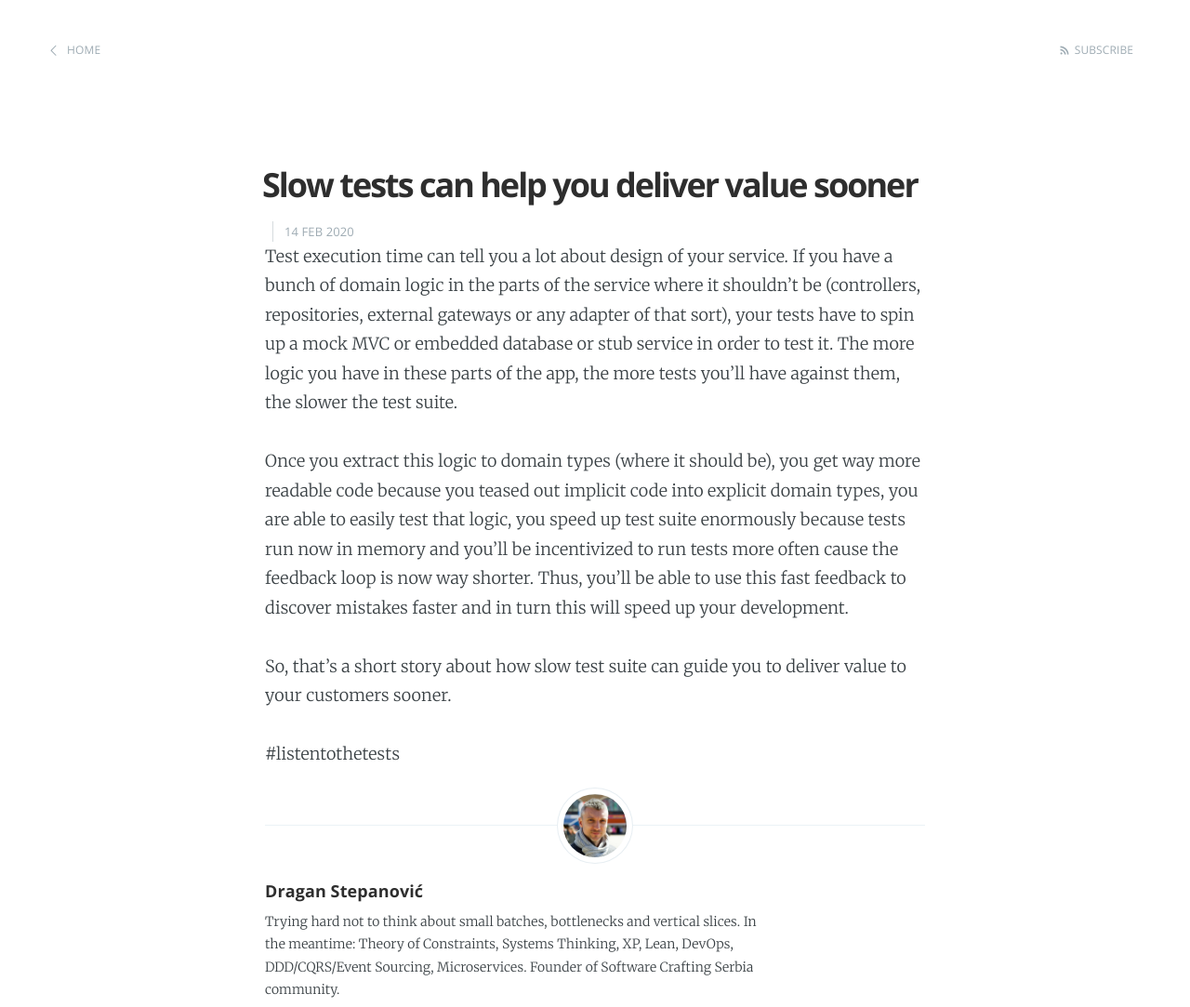
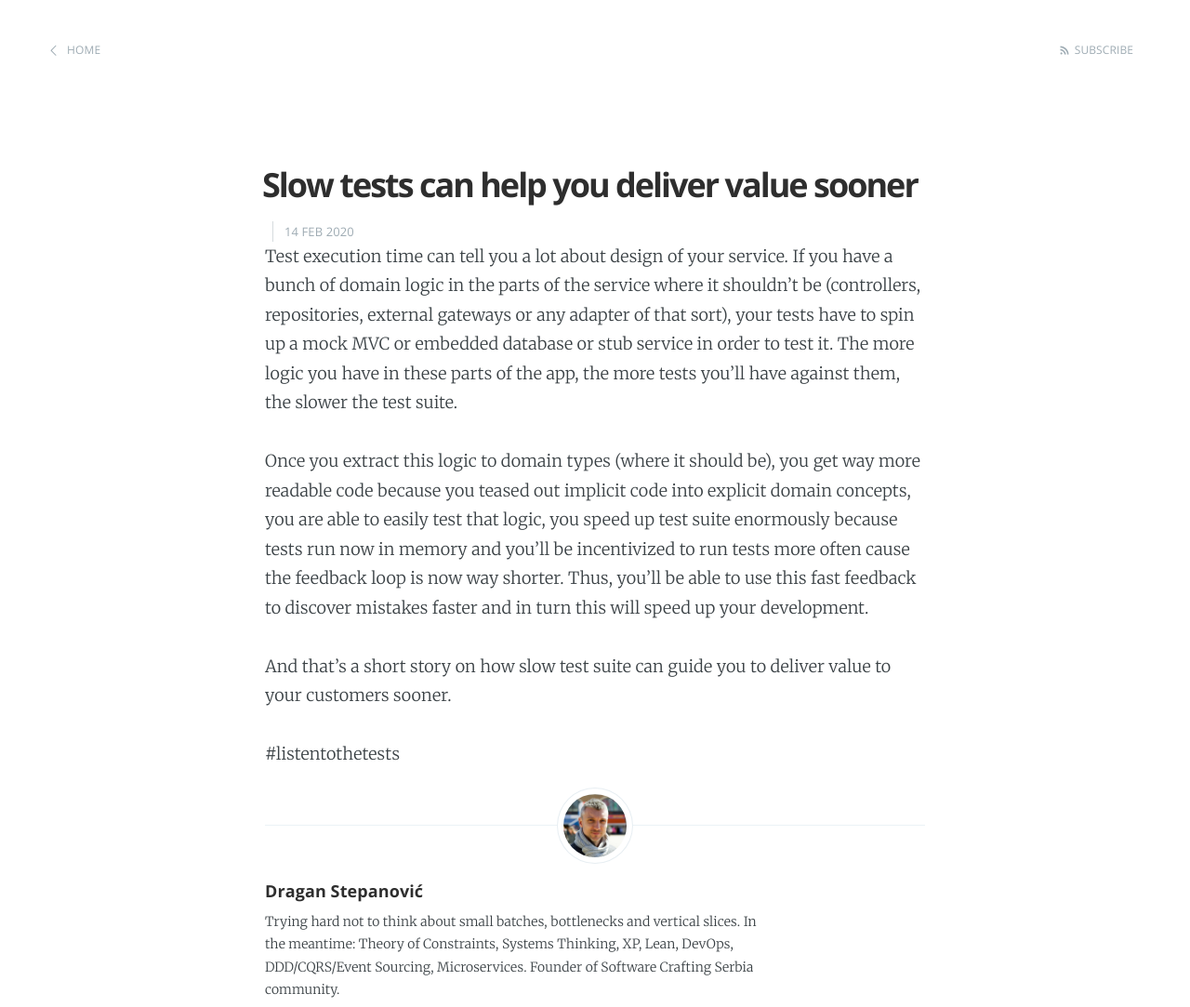
Before and after one commit to dragan-stepanovic/dragan-stepanovic.github.io, a Jekyll site: the page built from _posts/2020-02-14-tests-sooner-value.md, in a window 1280 px wide, cut to the strip 0-1083 px from the top of the page. Shown: the whole strip at 93% size. Built offline with Jekyll 4.4.1, drawn with Linux system fonts in a browser that asks for light colours.

Commit message:
new post added and previous edited

```diff
--- a/_posts/2020-02-14-tests-sooner-value.md
+++ b/_posts/2020-02-14-tests-sooner-value.md
@@ -3,10 +3,10 @@
 title:  "Slow tests can help you deliver value sooner"
 ---
 
-Test execution time can tell you a lot about design of your service. If you have a bunch of domain logic in the parts of the service where it shouldn’t be (controllers, repositories, external gateways or any adapter of that sort), your tests have to spin up a mock MVC or embedded database or stub service in order to test it. The more logic you have in these parts of the app, the more tests you’ll have against them, the slower the test suite.
+Test execution time can tell you a lot about design of your service. If you have a bunch of domain logic in the parts of the service where it shouldn’t be (controllers, repositories, external gateways or any adapter of that sort), your tests have to spin up a mock MVC or embedded database or stub service in order to test it. The more logic you have in these parts of the app, the more tests you'll have against them, the slower the test suite.
 
-Once you extract this logic to domain types (where it should be), you get way more readable code because you teased out implicit code into explicit domain types, you are able to easily test that logic, you speed up test suite enormously because tests run now in memory and you’ll be incentivized to run tests more often cause the feedback loop is now way shorter. Thus, you’ll be able to use this fast feedback to discover mistakes faster and in turn this will speed up your development.
+Once you extract this logic to domain types (where it should be), you get way more readable code because you teased out implicit code into explicit domain concepts, you are able to easily test that logic, you speed up test suite enormously because tests run now in memory and you’ll be incentivized to run tests more often cause the feedback loop is now way shorter. Thus, you’ll be able to use this fast feedback to discover mistakes faster and in turn this will speed up your development.
 
-So, that’s a short story about how slow test suite can guide you to deliver value to your customers sooner.
+And that’s a short story on how slow test suite can guide you to deliver value to your customers sooner.
 
 #listentothetests
```
Also changed, not shown: _posts/2020-02-12-cut-batch-size-instead-of-increasing-wip.md (added, +11 -0 lines).
